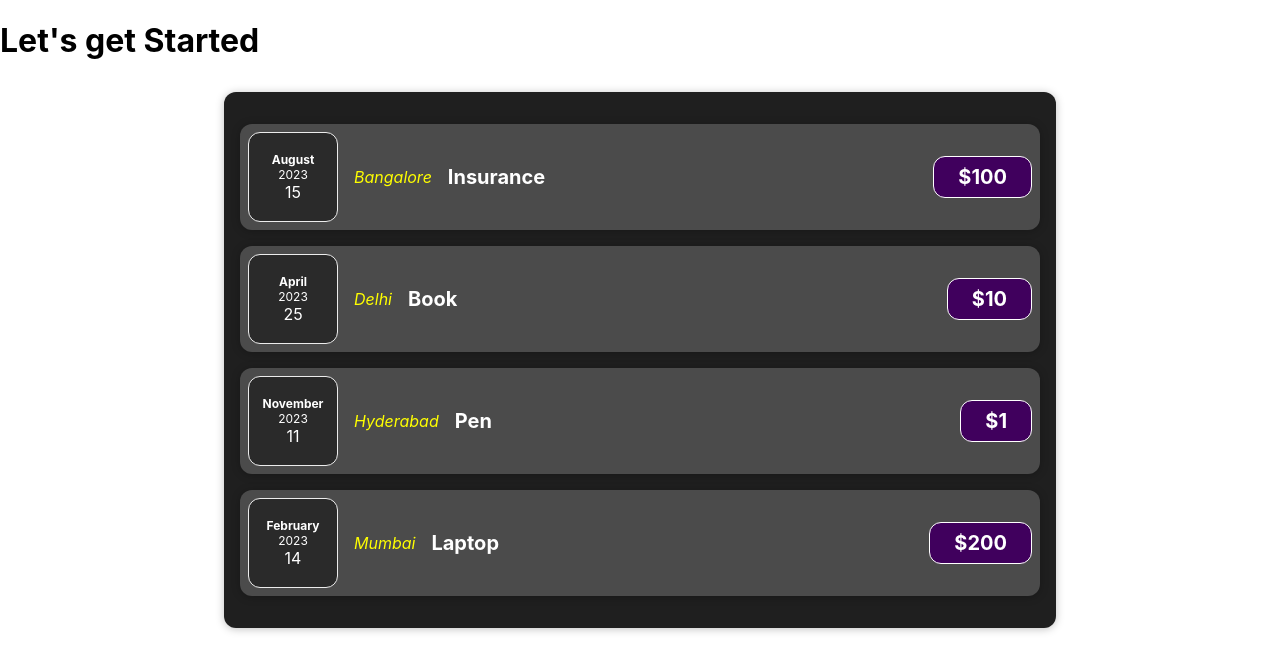
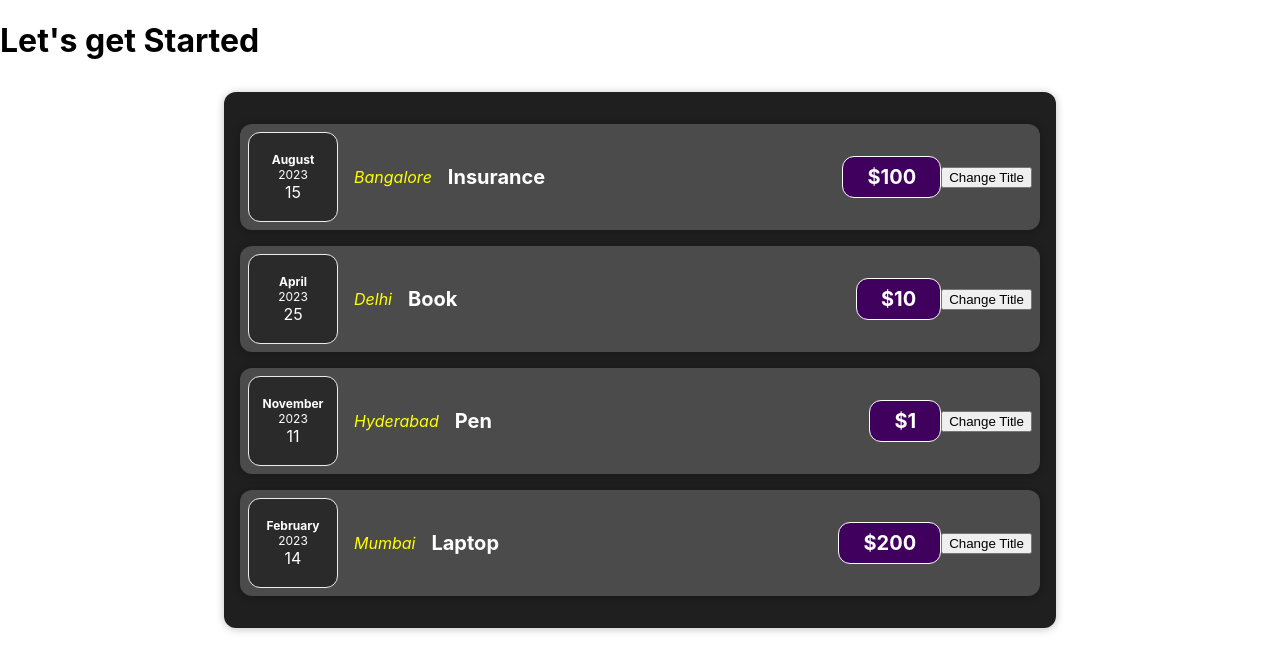
Before and after one commit to AmitkrMeena02/Learning-React, a React (Create React App) app in the folder project_one/: page / in a window 1280 px wide. Shown: the top 672 px of the page. Built offline with nearby package versions, Linux system fonts and the light colour scheme.

Commit message:
add button

```diff
--- a/project_one/src/Components/Expenses/ExpenseItem.js
+++ b/project_one/src/Components/Expenses/ExpenseItem.js
@@ -4,6 +4,10 @@ import ExpenseDate from "./ExpenseDate";
 import Card from "../UI/Card";
 
 const ExpenseItem = (props) => {
+  function buttonClickHandler(event) {
+    console.log("Button clicked")
+  }
+
   return (
     <Card className="expense-item">
       <ExpenseDate calendarDate={props.date} />
@@ -12,6 +16,7 @@ const ExpenseItem = (props) => {
         <h2>{props.title}</h2>
         <div className="expense-item__price">${props.price}</div>
       </div>
+      <button onClick={buttonClickHandler}>Change Title</button>
     </Card>
   );
 }
```
